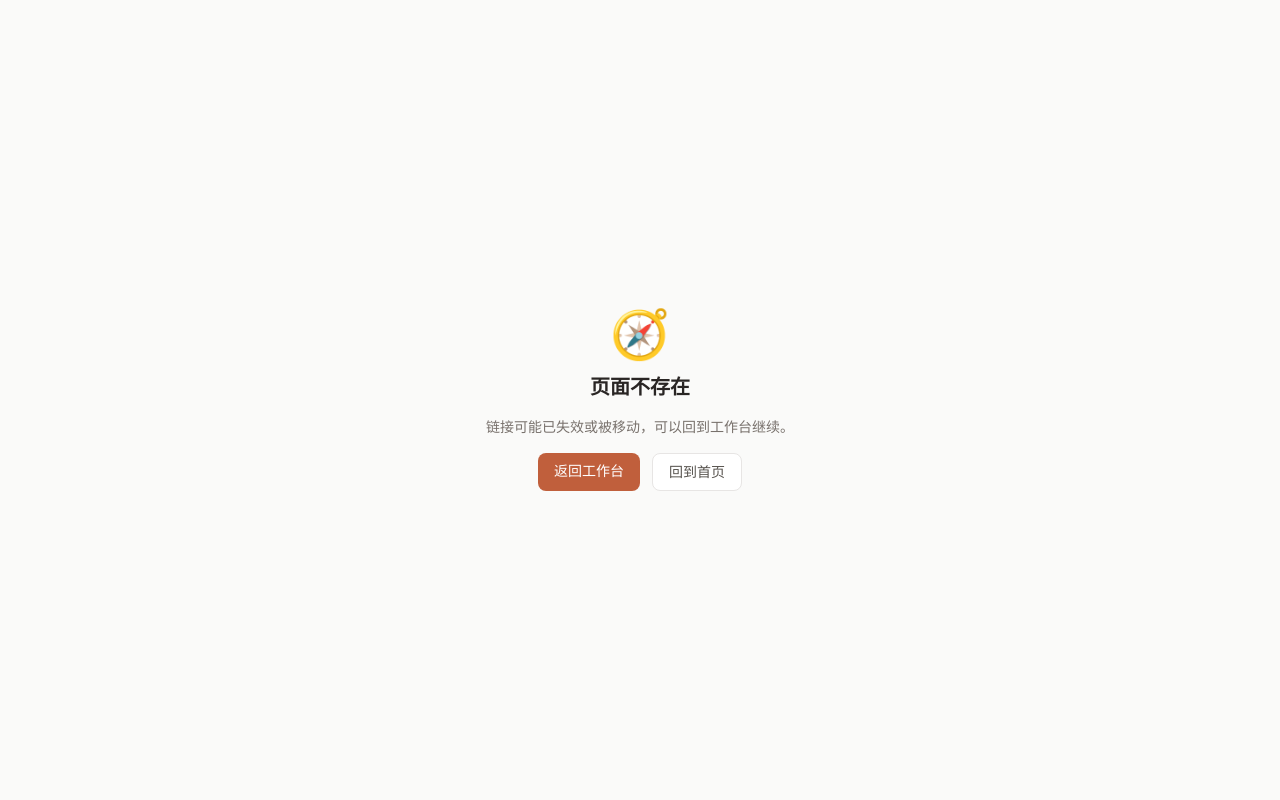
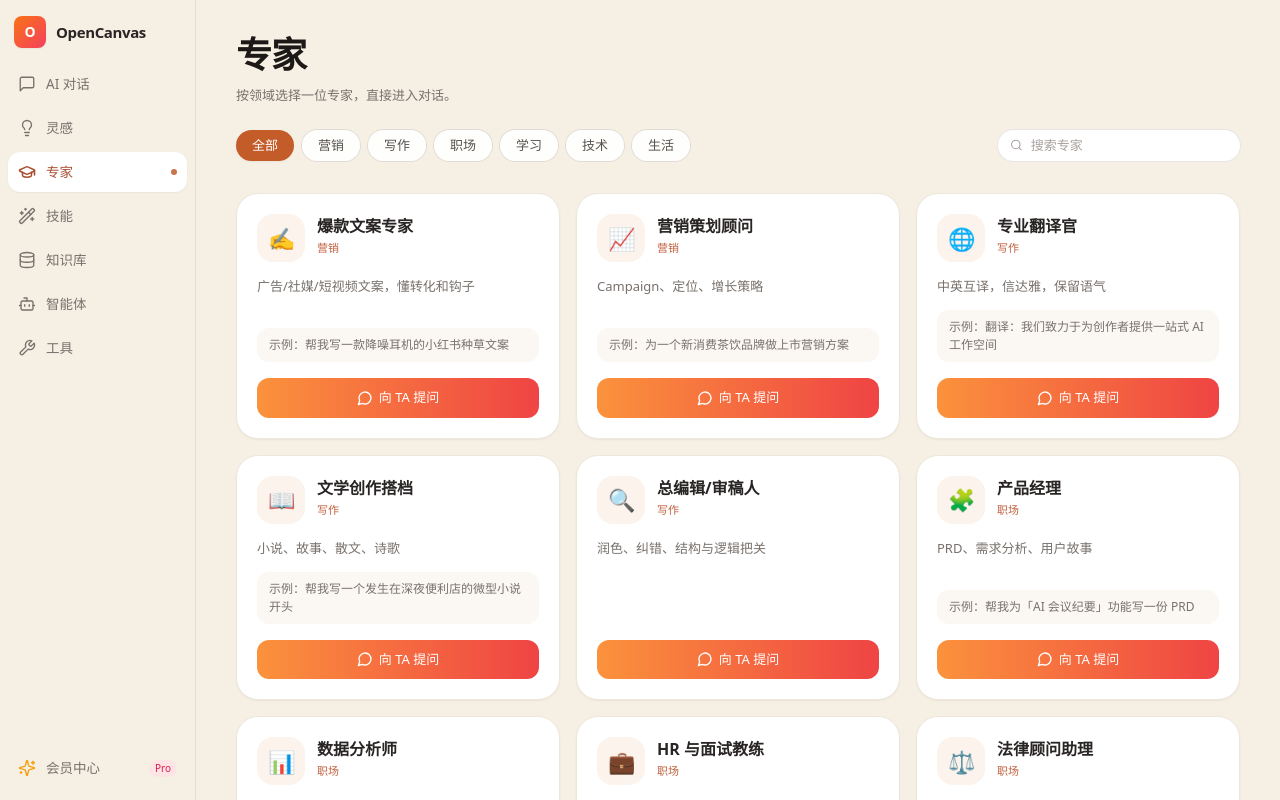
Before and after one commit to lichongyang130/opencode, a Next.js app: page /experts in a window 1280 px wide. Before the commit this address had no page. Built offline with nearby package versions, Linux system fonts and the light colour scheme.

Commit message:
feat: add Experts and Skills to left nav
Product sidebar now includes 专家 (/experts) and 技能 (/skills), with persona and workspace-mode landing pages.

Co-authored-by: arena-agent <297053741+arena-agent@users.noreply.github.com>

```diff
--- /dev/null
+++ b/src/app/experts/page.tsx
@@ -0,0 +1,106 @@
+"use client";
+
+import { useMemo, useState } from "react";
+import { useRouter } from "next/navigation";
+import { MessageCircle, Search } from "lucide-react";
+import { Sidebar } from "@/components/workspace/Sidebar";
+import { PERSONAS, PERSONA_GROUPS } from "@/lib/personas";
+import { useChatStore } from "@/lib/store/chat";
+import { toast } from "@/lib/store/toast";
+import { Toaster } from "@/components/Toaster";
+
+export default function ExpertsPage() {
+  const router = useRouter();
+  const { newConversation, selectConversation, setPersona } = useChatStore();
+  const [group, setGroup] = useState<(typeof PERSONA_GROUPS)[number] | "全部">("全部");
+  const [q, setQ] = useState("");
+
+  const list = useMemo(() => {
+    const query = q.trim().toLowerCase();
+    return PERSONAS.filter((p) => p.id !== "none")
+      .filter((p) => group === "全部" || p.group === group)
+      .filter(
+        (p) =>
+          !query ||
+          p.name.toLowerCase().includes(query) ||
+          p.desc.toLowerCase().includes(query),
+      );
+  }, [group, q]);
+
+  const start = async (id: string, name: string) => {
+    const cid = await newConversation("chat");
+    await selectConversation(cid);
+    setPersona(id);
+    toast(`已进入「${name}」专家对话`, "success");
+    router.push("/chat");
+  };
+
+  return (
+    <div className="flex h-screen overflow-hidden bg-[#f6efe4] text-stone-800">
+      <Sidebar />
+      <main className="min-w-0 flex-1 overflow-y-auto px-6 py-7 lg:px-10">
+        <h1 className="text-[36px] font-extrabold tracking-tight text-stone-900">专家</h1>
+        <p className="mt-1 text-[13px] text-stone-500">按领域选择一位专家，直接进入对话。</p>
+
+        <div className="mt-6 flex flex-wrap items-center gap-2">
+          {(["全部", ...PERSONA_GROUPS] as const).map((g) => (
+            <button
+              key={g}
+              type="button"
+              onClick={() => setGroup(g)}
+              className={`rounded-full px-4 py-1.5 text-[13px] font-medium transition ${
+                group === g
+                  ? "bg-[#c45c2a] text-white shadow-sm"
+                  : "bg-white/90 text-stone-600 ring-1 ring-stone-300/70 hover:bg-white"
+              }`}
+            >
+              {g}
+            </button>
+          ))}
+          <div className="ml-auto flex min-w-[200px] items-center gap-2 rounded-full bg-white px-3 py-1.5 ring-1 ring-stone-200">
+            <Search className="h-3.5 w-3.5 text-stone-400" />
+            <input
+              value={q}
+              onChange={(e) => setQ(e.target.value)}
+              placeholder="搜索专家"
+              className="w-full bg-transparent text-[13px] outline-none placeholder:text-stone-400"
+            />
+          </div>
+        </div>
+
+        <div className="mt-8 grid grid-cols-1 gap-4 sm:grid-cols-2 xl:grid-cols-3">
+          {list.map((p) => (
+            <article
+              key={p.id}
+              className="flex flex-col rounded-[22px] border border-[#ece6db] bg-white p-5 shadow-sm"
+            >
+              <div className="flex items-start gap-3">
+                <span className="flex h-12 w-12 items-center justify-center rounded-2xl bg-[#fbf3ec] text-[22px]">
+                  {p.emoji}
+                </span>
+                <div className="min-w-0 flex-1">
+                  <h2 className="text-[16px] font-semibold text-stone-800">{p.name}</h2>
+                  <p className="mt-0.5 text-[11px] text-[#c05f3c]">{p.group}</p>
+                </div>
+              </div>
+              <p className="mt-3 flex-1 text-[13px] leading-6 text-stone-500">{p.desc}</p>
+              {p.starter && (
+                <p className="mt-3 line-clamp-2 rounded-xl bg-[#fbf8f4] px-3 py-2 text-[12px] text-stone-500">
+                  示例：{p.starter}
+                </p>
+              )}
+              <button
+                type="button"
+                onClick={() => void start(p.id, p.name)}
+                className="mt-4 inline-flex items-center justify-center gap-1.5 rounded-xl bg-gradient-to-r from-orange-400 to-red-500 py-2.5 text-[13px] font-medium text-white"
+              >
+                <MessageCircle className="h-4 w-4" /> 向 TA 提问
+              </button>
+            </article>
+          ))}
+        </div>
+      </main>
+      <Toaster />
+    </div>
+  );
+}
--- /dev/null
+++ b/src/app/skills/page.tsx
@@ -0,0 +1,72 @@
+"use client";
+
+import { useRouter } from "next/navigation";
+import {
+  FileText,
+  Image as ImageIcon,
+  Presentation,
+  Search,
+  Sparkles,
+  Video,
+  type LucideIcon,
+} from "lucide-react";
+import { Sidebar } from "@/components/workspace/Sidebar";
+import { useChatStore, type WorkspaceMode } from "@/lib/store/chat";
+import { toast } from "@/lib/store/toast";
+import { Toaster } from "@/components/Toaster";
+
+const SKILLS: {
+  key: string;
+  label: string;
+  desc: string;
+  mode: WorkspaceMode;
+  icon: LucideIcon;
+}[] = [
+  { key: "docs", label: "文档", desc: "长文、方案、纪要、合同草稿", mode: "docs", icon: FileText },
+  { key: "ppt", label: "PPT", desc: "可翻页汇报稿与演示文稿", mode: "slides", icon: Presentation },
+  { key: "image", label: "图片", desc: "产品图、海报、氛围视觉", mode: "image", icon: ImageIcon },
+  { key: "video", label: "视频", desc: "分镜脚本与动态成片", mode: "video", icon: Video },
+  { key: "research", label: "深度研究", desc: "资料检索、对比与结论", mode: "research", icon: Search },
+  { key: "chat", label: "智能对话", desc: "通用问答与多轮协作", mode: "chat", icon: Sparkles },
+];
+
+export default function SkillsPage() {
+  const router = useRouter();
+  const { newConversation, selectConversation } = useChatStore();
+
+  const start = async (mode: WorkspaceMode, label: string) => {
+    const id = await newConversation(mode);
+    await selectConversation(id);
+    toast(`已打开「${label}」技能`, "success");
+    router.push("/chat");
+  };
+
+  return (
+    <div className="flex h-screen overflow-hidden bg-[#f6efe4] text-stone-800">
+      <Sidebar />
+      <main className="min-w-0 flex-1 overflow-y-auto px-6 py-7 lg:px-10">
+        <h1 className="text-[36px] font-extrabold tracking-tight text-stone-900">技能</h1>
+        <p className="mt-1 text-[13px] text-stone-500">选择一种产出技能，进入对应工作台。</p>
+
+        <div className="mt-8 grid grid-cols-1 gap-4 sm:grid-cols-2 xl:grid-cols-3">
+          {SKILLS.map((s) => (
+            <button
+              key={s.key}
+              type="button"
+              onClick={() => void start(s.mode, s.label)}
+              className="flex flex-col items-start rounded-[22px] border border-[#ece6db] bg-white p-5 text-left shadow-sm transition hover:-translate-y-0.5 hover:border-[#e0b79c]"
+            >
+              <span className="flex h-11 w-11 items-center justify-center rounded-2xl bg-[#fbf3ec] text-[#c05f3c]">
+                <s.icon className="h-5 w-5" />
+              </span>
+              <h2 className="mt-4 text-[16px] font-semibold text-stone-800">{s.label}</h2>
+              <p className="mt-1 text-[13px] leading-6 text-stone-500">{s.desc}</p>
+              <span className="mt-4 text-[12px] font-medium text-[#c05f3c]">开始使用 →</span>
+            </button>
+          ))}
+        </div>
+      </main>
+      <Toaster />
+    </div>
+  );
+}
--- a/src/components/mockup/ShellSidebar.tsx
+++ b/src/components/mockup/ShellSidebar.tsx
@@ -10,6 +10,7 @@
   ChevronRight,
   Database,
   FileText,
+  GraduationCap,
   Home,
   LayoutGrid,
   LayoutTemplate,
@@ -20,6 +21,7 @@
   Settings,
   Sparkles,
   Sun,
+  Wand2,
   Wrench,
 } from "lucide-react";
 import { useChatStore } from "@/lib/store/chat";
@@ -67,6 +69,8 @@
   { label: "nav.home", icon: Home, route: "/" },
   { label: "nav.chat", icon: MessageSquare, route: "/chat" },
   { label: "nav.agents", icon: Bot, route: "/agents" },
+  { label: "nav.experts", icon: GraduationCap, route: "/experts" },
+  { label: "nav.skills", icon: Wand2, route: "/skills" },
   { label: "nav.knowledge", icon: Database, route: "/knowledge" },
   { label: "nav.docs", icon: FileText, route: "/docs" },
   { label: "nav.templates", icon: LayoutTemplate, route: "/templates" },
@@ -113,6 +117,8 @@
 
   const go = (route: string, expand = false) => {
     if (route.startsWith("/agents")) router.push("/agents");
+    else if (route.startsWith("/experts")) router.push("/experts");
+    else if (route.startsWith("/skills")) router.push("/skills");
     else if (route.startsWith("/knowledge")) router.push("/knowledge");
     else if (route.startsWith("/docs")) router.push("/docs");
     else if (route.startsWith("/templates")) router.push("/templates");
--- a/src/components/workspace/Sidebar.tsx
+++ b/src/components/workspace/Sidebar.tsx
@@ -4,10 +4,11 @@
 import {
   Bot,
   Database,
-  FileText,
+  GraduationCap,
   Lightbulb,
   MessageSquare,
   Sparkles,
+  Wand2,
   Wrench,
 } from "lucide-react";
 import type { LucideIcon } from "lucide-react";
@@ -18,8 +19,9 @@
  *  知识库 / 智能体 / 工具 = 各自独立模块页；底部固定会员中心。 */
 const NAV: { key: string; label: string; icon: LucideIcon; href: string }[] = [
   { key: "chat", label: "AI 对话", icon: MessageSquare, href: "/chat" },
-  { key: "canvas", label: "画布", icon: FileText, href: "/canvas" },
   { key: "ideas", label: "灵感", icon: Lightbulb, href: "/templates" },
+  { key: "experts", label: "专家", icon: GraduationCap, href: "/experts" },
+  { key: "skills", label: "技能", icon: Wand2, href: "/skills" },
   { key: "knowledge", label: "知识库", icon: Database, href: "/knowledge" },
   { key: "agents", label: "智能体", icon: Bot, href: "/agents" },
   { key: "tools", label: "工具", icon: Wrench, href: "/tools" },
@@ -30,6 +32,8 @@
   if (pathname.startsWith("/chat")) return "chat";
   if (pathname.startsWith("/canvas")) return "canvas";
   if (pathname.startsWith("/templates")) return "ideas";
+  if (pathname.startsWith("/experts")) return "experts";
+  if (pathname.startsWith("/skills")) return "skills";
   if (pathname.startsWith("/knowledge")) return "knowledge";
   if (pathname.startsWith("/agents")) return "agents";
   if (pathname.startsWith("/tools")) return "tools";
--- a/src/lib/i18n.ts
+++ b/src/lib/i18n.ts
@@ -53,6 +53,8 @@
   "nav.home": { zh: "首页", en: "Home" },
   "nav.chat": { zh: "AI 对话", en: "AI Chat" },
   "nav.agents": { zh: "智能体", en: "Agents" },
+  "nav.experts": { zh: "专家", en: "Experts" },
+  "nav.skills": { zh: "技能", en: "Skills" },
   "nav.knowledge": { zh: "知识库", en: "Knowledge" },
   "nav.docs": { zh: "文档中心", en: "Documents" },
   "nav.templates": { zh: "模板中心", en: "Templates" },
```
